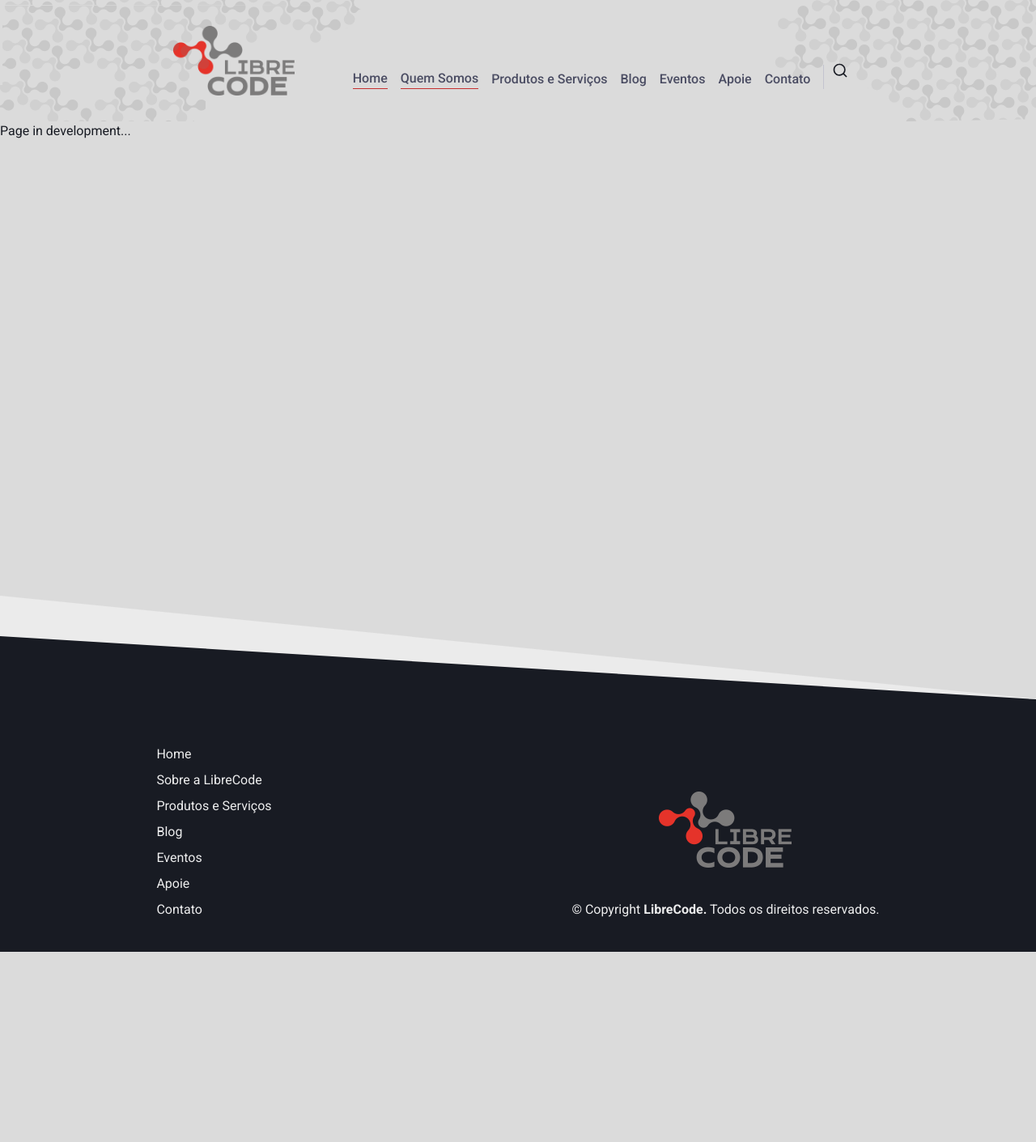
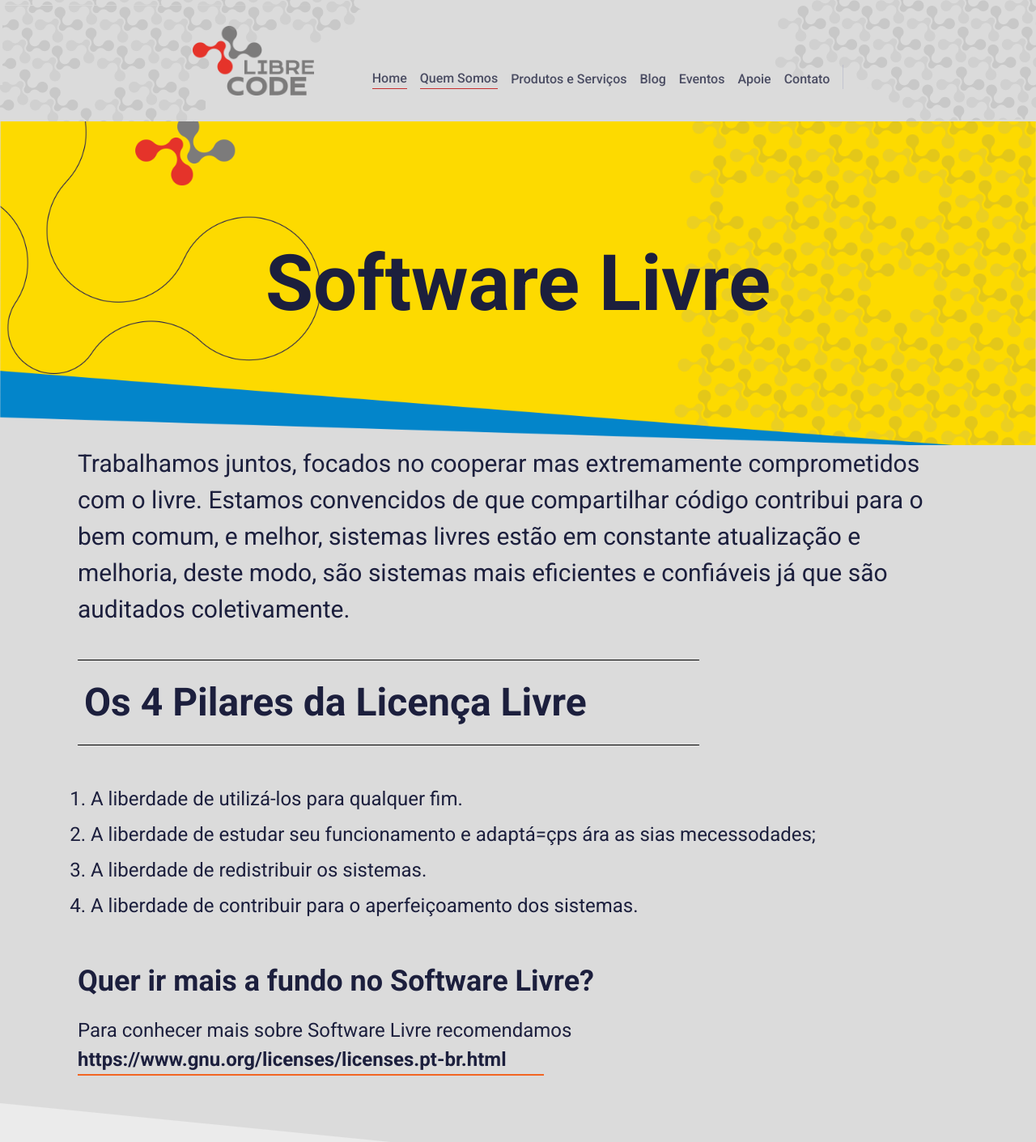
Before and after one commit to LibreCodeCoop/site, a Next.js app: page /about-us/software-livre in a window 1280 px wide. Shown: the top 1411 px of the page at 81% size. Before the commit the page ends 1176 px from the top, so only its background shows below. Built offline with nearby package versions, Linux system fonts and the light colour scheme.

Commit message:
add styled and components

```diff
--- a/src/pages/about-us/software-livre.tsx
+++ b/src/pages/about-us/software-livre.tsx
@@ -1,4 +1,4 @@
-import { Text, Flex } from "@chakra-ui/react";
+import { Text, Flex, OrderedList, Link, ListItem } from "@chakra-ui/react";
 import Content from "@/content/about-us/software-livre.json";
 
 interface SoftwareLivreProps {
@@ -12,6 +12,7 @@ interface IContent {
   subSection: ISubSection;
   image: string;
   background: string;
+  mainSectionTitle: string;
 }
 interface ITitle {
   name: string;
@@ -21,11 +22,88 @@ interface ITitle {
 interface ISubSection {
   title: string;
   description: string;
-  anchor: string;
+  anchor?: string;
 }
 
 export default function SoftwareLivre({ data }: SoftwareLivreProps) {
-  return <Text>Page in development...</Text>;
+  return (
+    <Flex direction="column">
+      <Flex
+        direction="column"
+        justify="center"
+        align="center"
+        h="400px"
+        bgImage={data.image}
+        bgSize="cover"
+        bgPos="bottom"
+        bgRepeat="no-repeat"
+      >
+        <Text fontSize={["6xl", "8xl"]} fontWeight="bold" color="darkBlue.100">
+          {data.title.name}
+        </Text>
+      </Flex>
+      <Text
+        fontSize={["xl", "3xl"]}
+        fontWeight="normal"
+        color="darkBlue.100"
+        mx={{ base: "8", xl: "24" }}
+      >
+        {data.description}
+      </Text>
+      <Flex
+        color="darkBlue.100"
+        direction="column"
+        mx={{ base: "8", xl: "24" }}
+      >
+        <Text
+          fontSize="5xl"
+          fontWeight="bold"
+          my="10"
+          borderTop="1px solid black"
+          borderBottom="1px solid black"
+          w={{ base: "full", xl: "3xl" }}
+          py="4"
+          px="2"
+        >
+          {data.mainSectionTitle}
+        </Text>
+        <OrderedList>
+          {data.pilars.map((pilars, index) => (
+            <ListItem
+              fontSize="2xl"
+              fontWeight="normal"
+              my="2"
+              key={`${pilars}-${index}`}
+            >
+              {pilars}
+            </ListItem>
+          ))}
+        </OrderedList>
+      </Flex>
+      <Flex
+        color="darkBlue.100"
+        my="6"
+        direction="column"
+        mx={{ base: "8", xl: "24" }}
+      >
+        <Text my="4" fontSize="4xl" fontWeight="bold">
+          {data.subSection.title}
+        </Text>
+        <Text fontSize="2xl" color="darkBlue.100" textAlign="left">
+          {data.subSection.description}
+        </Text>
+        <Link w="xl" variant="unstyled" href={data.subSection.anchor}>
+          <Text
+            fontWeight="bold"
+            fontSize="2xl"
+            borderBottom="2px solid #f26522"
+          >
+            {data.subSection.anchor}
+          </Text>
+        </Link>
+      </Flex>
+    </Flex>
+  );
 }
 
 export function getStaticProps() {
```
